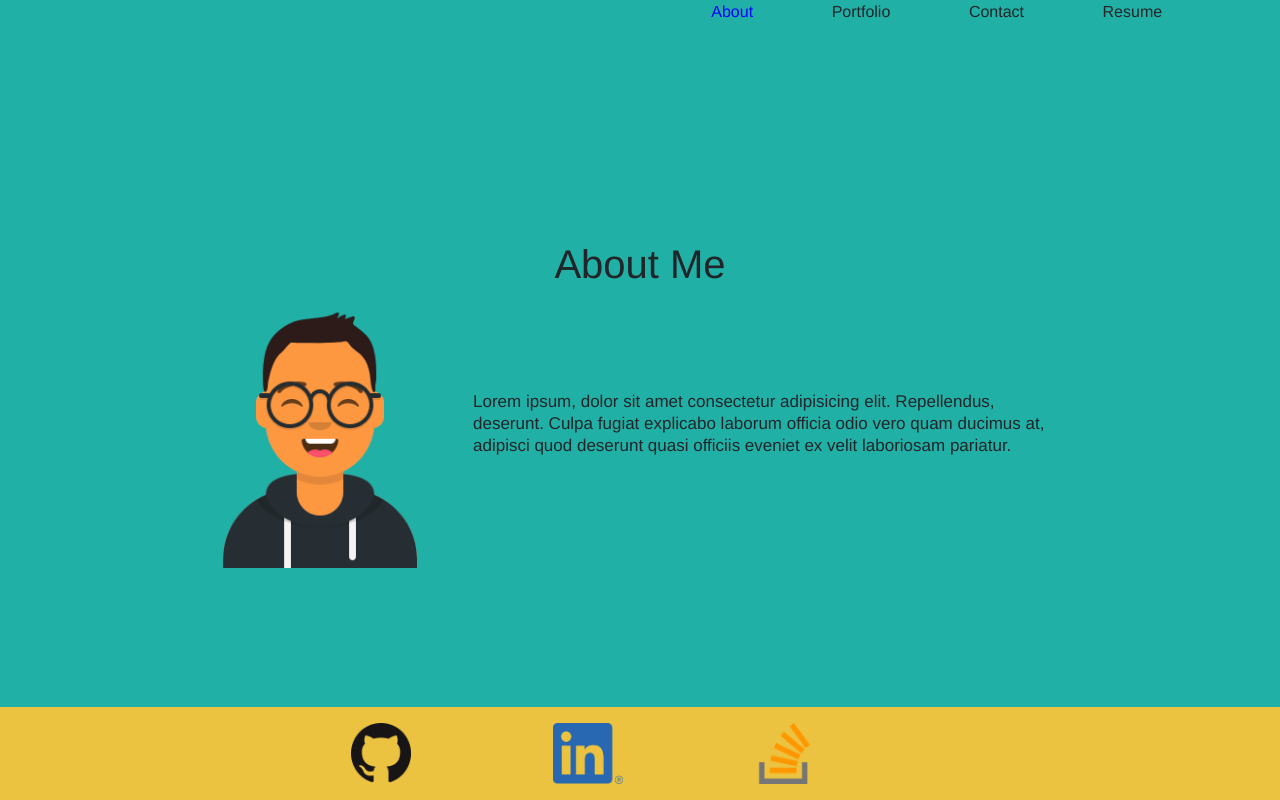
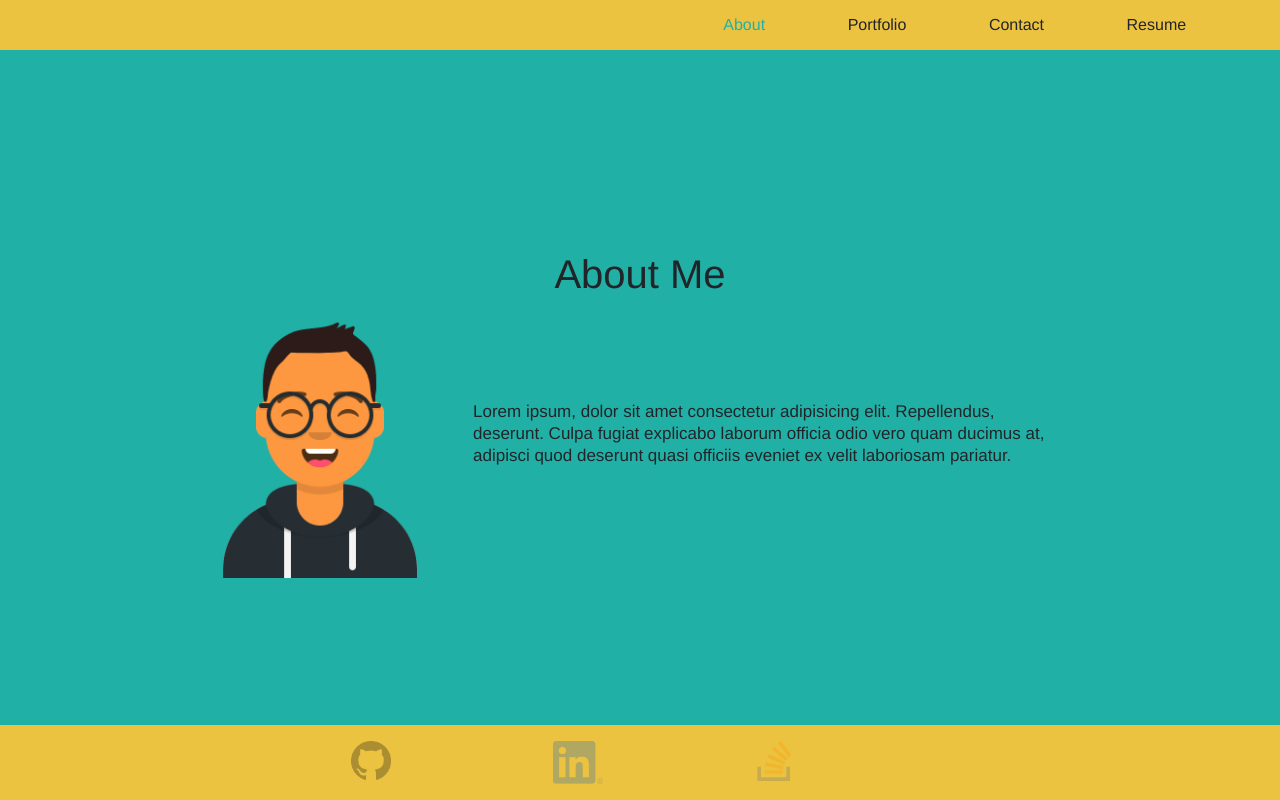
Before and after one commit to tonymengt/React-Portfolio, a React (Create React App) app: page / in a window 1280 px wide. Built offline with nearby package versions, Linux system fonts and the light colour scheme.

Commit message:
added css and a href for footer links

```diff
--- a/src/App.css
+++ b/src/App.css
@@ -15,11 +15,21 @@ body {
 }
 
 .active {
-  color: blue;
+  color: var(--main-color);
+}
+
+header {
+  width: 100%;
+  background-color: rgb(235, 195, 64);
+  height: 50px;
+  display: flex;
+  align-items: center;
+
 }
 
 .navContainer {
   display: flex;
+  margin-top: 5px;
   justify-content: right;
   width: 100%;
 
@@ -30,11 +40,45 @@ body {
   display: flex;
   justify-content: space-around;
   width: 50%;
+  margin: 0;
 }
 
-.navItem:hover {
+.navItem {
+  position: relative;
+  margin-left: 20px;
   cursor: pointer;
+  z-index: 1;
 }
+
+/* .navItem {
+  transition: all 0.3s ease-out 0s;
+  position: relative;
+  z-index: 1;
+} */
+
+.navItem::after {
+  content: "";
+  position: relative;
+  display: block;
+  height: 5px;
+  width: 0;
+  border-radius: 16px;
+  background: var(--main-color);
+  bottom: 1px;
+  left: 0;
+  z-index: -1;
+  transition: all 0.3s ease-out 0s;
+}
+
+.navItem:hover::after {
+  width: 100%;
+}
+
+
+
+/* .navItem:hover {
+  cursor: pointer;
+} */
 
 /* About Section */
 .about {
@@ -209,18 +253,36 @@ footer {
 
 .footer-container li {
   list-style: none;
-  /* display: flex;
-  justify-content: center; */
 }
 
 #GitHub {
-  width: 30%;
+  width: 20%;
+  opacity: .3;
 }
 
 #LinkedIn {
-  width: 35%;
+  width: 25%;
+  opacity: .3;
 }
 
 #Stack {
-  width: 30%;
+  width: 20%;
+  opacity: .3;
 }
+#GitHub:hover {
+  transform: scale(1.1);
+  transition: 1.5s;
+  opacity: 1;
+}
+
+#LinkedIn:hover {
+  transform: scale(1.1);
+  transition: 1.5s;
+  opacity: 1;
+}
+
+#Stack:hover {
+  transform: scale(1.1);
+  transition: 1.5s;
+  opacity: 1;
+}
--- a/src/componets/Footer.js
+++ b/src/componets/Footer.js
@@ -3,9 +3,9 @@ import React, { useState } from "react";
 
 const Footer = () => {
     const [links] = useState([
-        {name: 'GitHub'},
-        {name: 'LinkedIn'},
-        {name: 'Stack'},
+        {name: 'GitHub', src: 'https://github.com/tonymengt'},
+        {name: 'LinkedIn', src: 'https://www.linkedin.com/in/tony-meng-9a3984a0/'},
+        {name: 'Stack', src: 'https://stackoverflow.com/users/20533852/tmeng'},
     ])
 
     return (
@@ -13,7 +13,7 @@ const Footer = () => {
             <ul className="footer-container">
                 {links.map((social) => (
                 <li className="col-2" key={social.name}>
-                    <img id={social.name} src={require (`../assets/logo/${social.name}.png`)} alt={social.name}/>
+                    <a href={social.src}><img id={social.name} src={require (`../assets/logo/${social.name}.png`)} alt={social.name}/></a>
                 </li>
                 ))}
             </ul>
```
